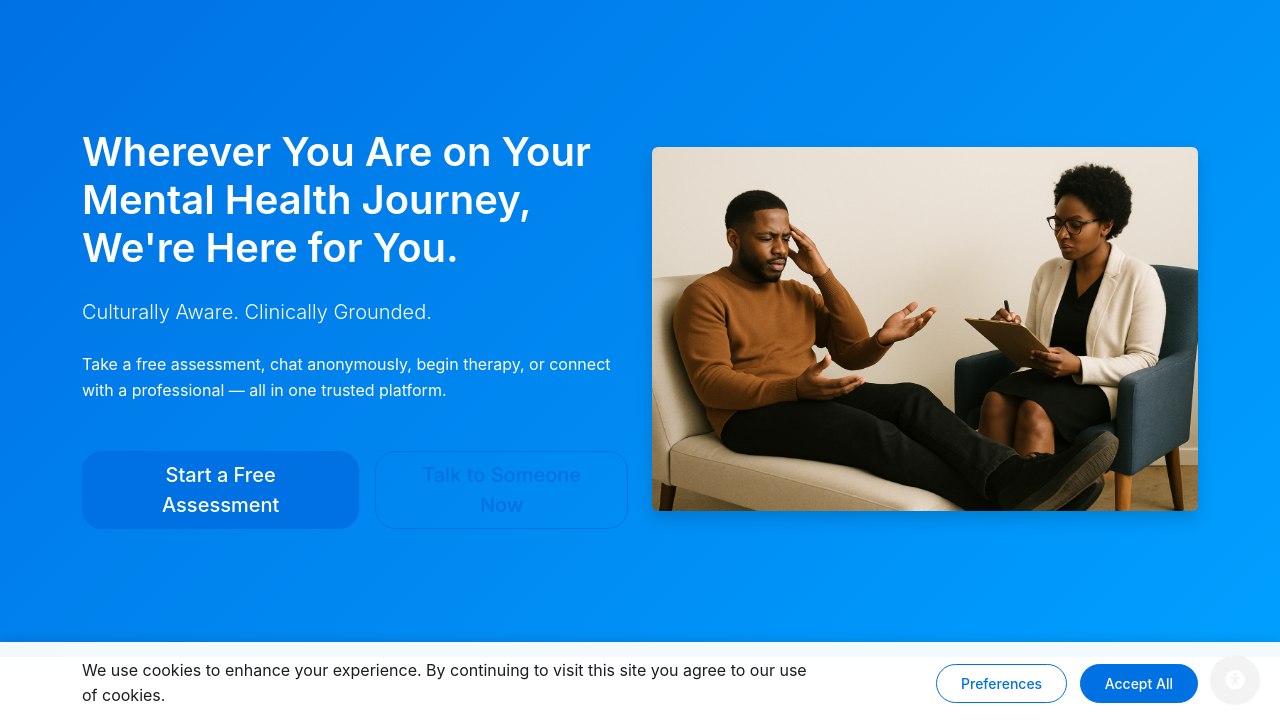
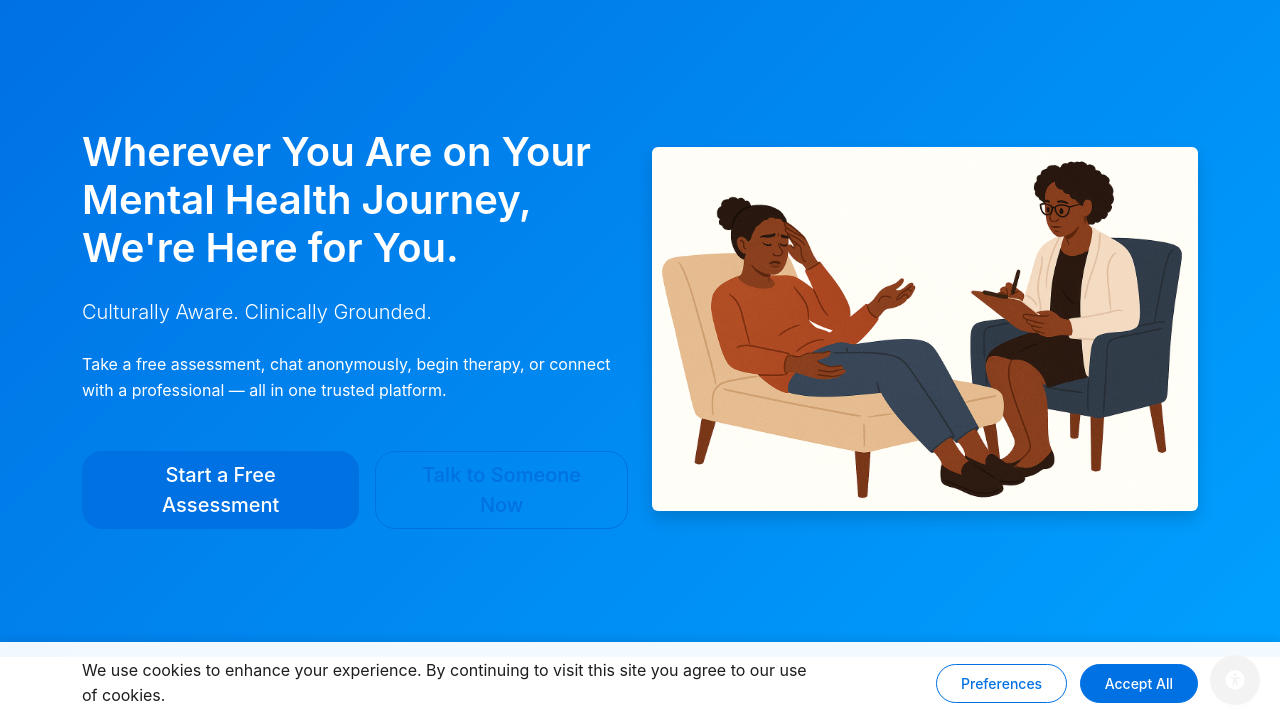
Before and after one commit to OchiengBrandon/bematore-website, a Django app: page / in a window 1280 px wide. Shown: the part 75-799 px from the top of the page. Run offline with Django 5.2, Linux system fonts and the light colour scheme; data that the repository does not hold is empty; some libraries are stand-ins or nearby versions.

Commit message:
Added hero image

```diff
--- a/templates/core/home.html
+++ b/templates/core/home.html
@@ -18,7 +18,7 @@
                 </div>
             </div>
             <div class="col-lg-6">
-                <img src="{% static 'img/hero-illustration.png' %}" alt="Person in therapy illustration" class="img-fluid rounded shadow">
+                <img src="{% static 'img/hero_illustration.png' %}" alt="Person in therapy illustration" class="img-fluid rounded shadow">
             </div>
         </div>
     </div>
```
Also changed, not shown: static/img/hero-illustration.png (deleted), static/img/hero_illustration.png (added).
